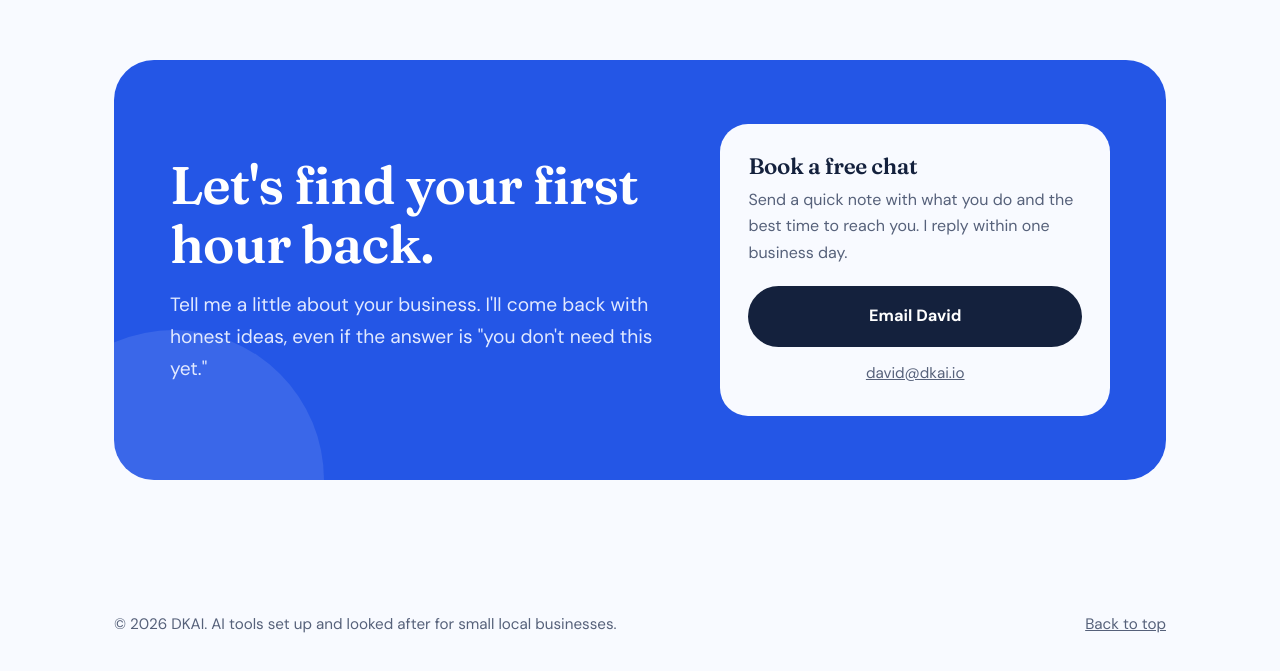
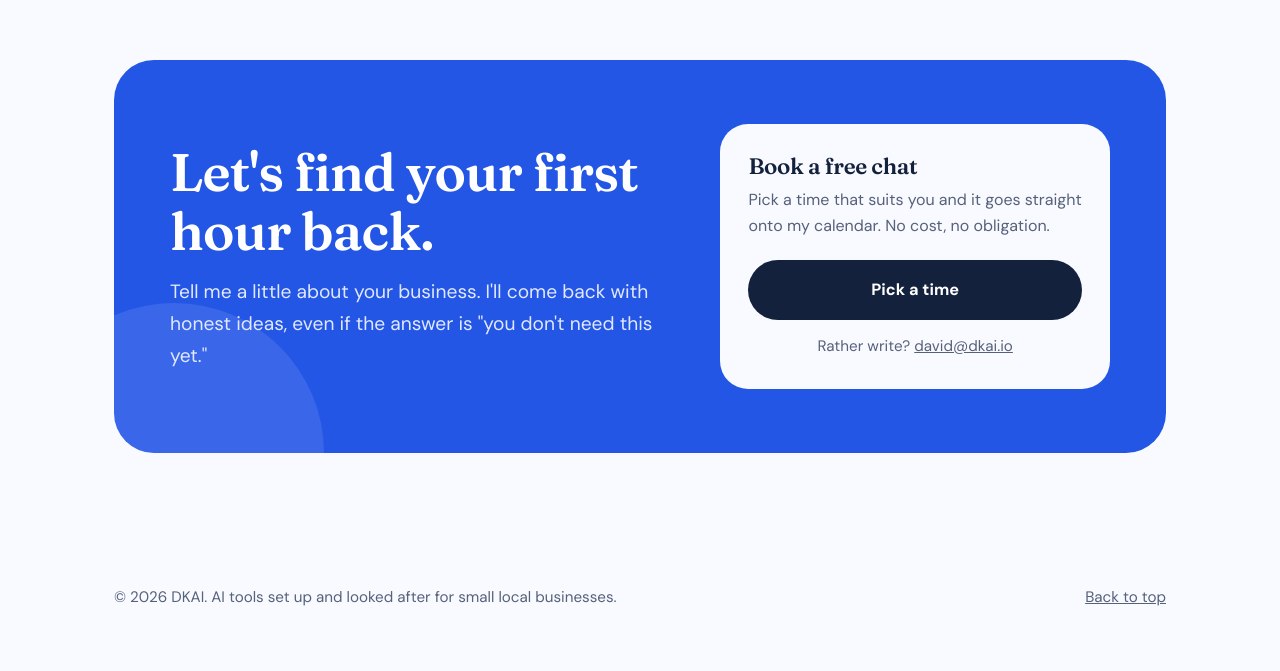
Before and after one commit to davidkarle/dkai-site, a plain HTML site: page index.html in a window 1280 px wide. Shown: the part 4586-5257 px from the top of the page. Drawn offline with Linux system fonts and the light colour scheme.

Commit message:
Link booking buttons to Google Calendar
Co-Authored-By: Claude Fable 5.2 <noreply@anthropic.com>

```diff
--- a/index.html
+++ b/index.html
@@ -301,7 +301,7 @@ footer { padding: 36px 0 44px; font-size: .95rem; color: var(--muted); }
       <a href="#services">What I set up</a>
       <a href="#how">How it works</a>
       <a href="#faq">Questions</a>
-      <a class="btn btn-primary btn-small" href="#contact">Book a free chat</a>
+      <a class="btn btn-primary btn-small" href="https://calendar.app.google/oLzxdZLnhbWLQSXK8" target="_blank" rel="noopener">Book a free chat</a>
     </nav>
   </div>
 </header>
@@ -315,7 +315,7 @@ footer { padding: 36px 0 44px; font-size: .95rem; color: var(--muted); }
       <h1>Let AI handle the busywork. You do the work you <em>love</em>.</h1>
       <p class="lede">I help local business owners choose, set up and look after AI tools that answer customers, book work and clear the paperwork. No tech skills needed.</p>
       <div class="cta-row">
-        <a class="btn btn-primary" href="#contact">Book a free chat</a>
+        <a class="btn btn-primary" href="https://calendar.app.google/oLzxdZLnhbWLQSXK8" target="_blank" rel="noopener">Book a free chat</a>
         <a class="btn btn-soft" href="#services">See what's possible</a>
       </div>
       <p class="hero-note">One person, plain language, and nothing goes live until you say so.</p>
@@ -502,9 +502,9 @@ footer { padding: 36px 0 44px; font-size: .95rem; color: var(--muted); }
       </div>
       <div class="contact-card">
         <h3>Book a free chat</h3>
-        <p>Send a quick note with what you do and the best time to reach you. I reply within one business day.</p>
-        <a class="btn" href="mailto:david@dkai.io?subject=Free%20chat%20about%20AI%20for%20my%20business">Email David</a>
-        <p class="alt"><a href="mailto:david@dkai.io">david@dkai.io</a></p>
+        <p>Pick a time that suits you and it goes straight onto my calendar. No cost, no obligation.</p>
+        <a class="btn" href="https://calendar.app.google/oLzxdZLnhbWLQSXK8" target="_blank" rel="noopener">Pick a time</a>
+        <p class="alt">Rather write? <a href="mailto:david@dkai.io?subject=Free%20chat%20about%20AI%20for%20my%20business">david@dkai.io</a></p>
       </div>
     </div>
   </div>
```
